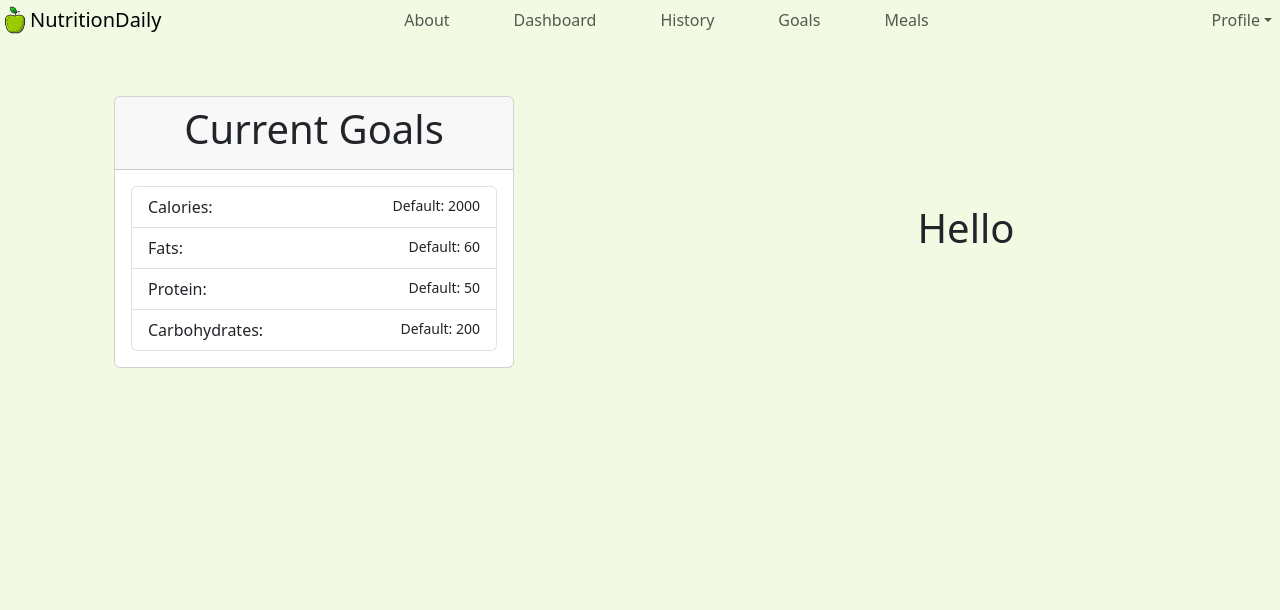
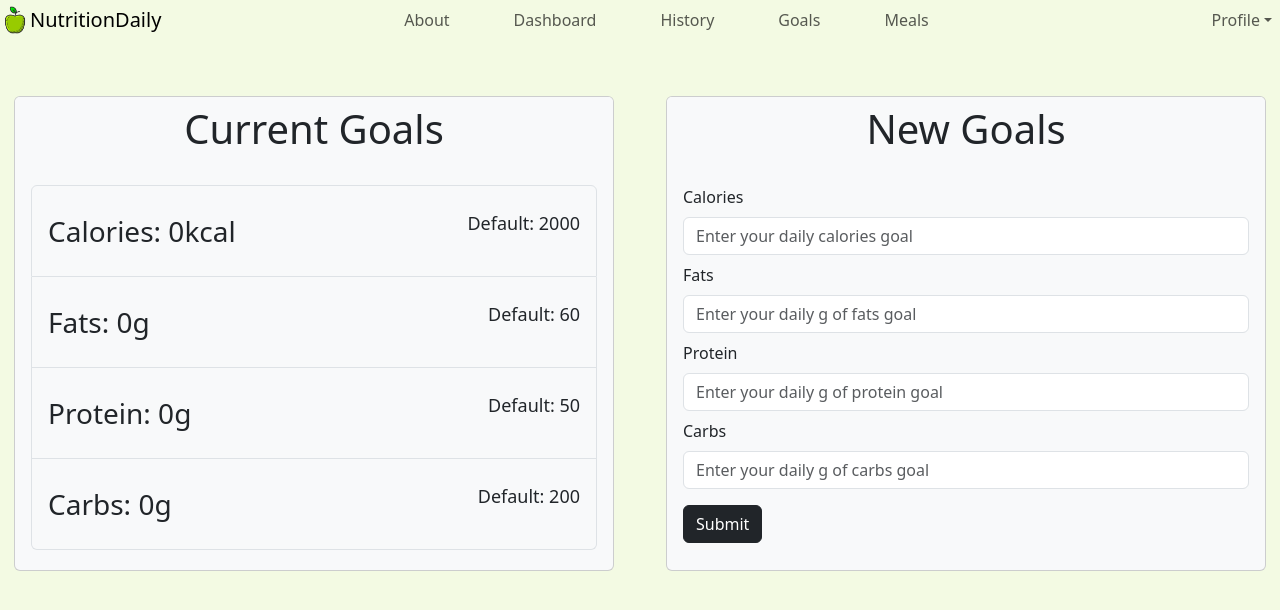
Before and after one commit to Agar1204/NutritionDaily, a React (Vite) app: page /goals in a window 1280 px wide. Shown: the top 610 px of the page. Built offline with nearby package versions, Linux system fonts and the light colour scheme; no server answers; the database is empty; sample sign-in values are in the browser's storage.

Commit message:
finished goals page

```diff
--- a/src/Components/Goals.jsx
+++ b/src/Components/Goals.jsx
@@ -1,41 +1,131 @@
 import { Form, Button, Card, Row, Col, ListGroup, Badge} from "react-bootstrap"
 import Header from "./Header"
+import { useState, useEffect } from "react"
+import { auth, db } from "../firebase"
+import { doc, getDoc, updateDoc } from "firebase/firestore"
 
 export default function Goals(){
+    const [goals, setGoals] = useState({})
+    const [calories, setCalories] = useState(0)
+    const [fats, setFats] = useState(0)
+    const [proteins, setProteins] = useState(0)
+    const [carbs, setCarbs] = useState(0)
+    const user = auth.currentUser
+    const submit = false
+
+    useEffect(() => {
+        const getGoals = async() => {
+            try{
+                const goalsRef = doc(db, "users", user.uid)
+                const goalsSnap = await getDoc(goalsRef)
+                if (goalsSnap.exists()){
+                    setGoals(goalsSnap.data().goals)
+                    setCalories(goalsSnap.data().goals.Calories)
+                    setFats(goalsSnap.data().goals.Fats)
+                    setProteins(goalsSnap.data().goals.Protein)
+                    setCarbs(goalsSnap.data().goals.Carbs)
+                }
+            } catch (error) {
+                alert(error.message)
+            }
+        }
+        getGoals();}, [goals]
+    )
+
+    async function handleSubmit(event){
+        event.preventDefault()
+        const formData = new FormData(event.target)
+        const newCalories = formData.get("calories")
+        const newCarbs = formData.get("carbs")
+        const newProteins = formData.get("protein")
+        const newFats = formData.get("fats")
+
+        const goalsRef = doc(db, "users", user.uid)
+        await updateDoc(goalsRef, {
+            'goals.Calories': newCalories,
+            'goals.Fats': newFats,
+            'goals.Protein': newProteins,
+            'goals.Carbs': newCarbs
+        });
+
+        setCalories(newCalories)
+        setCarbs(newCarbs)
+        setFats(newFats)
+        setProteins(newProteins)
+
+        setGoals({
+            Calories: newCalories,
+            Fats: newFats,
+            Protein: newProteins,
+            Carbs: newCarbs
+        })
+    }
+
     return(
         <>
         <Header />
             <div style={{backgroundColor: '#f3fae3'}} className="min-vh-100 pt-5">
                 <Row>
                     <Col md={6} className="d-flex align-items-center justify-content-center">
-                        <Card style = {{width:"400px"}}>
-                            <Card.Header className="text-center">
+                        <Card style = {{backgroundColor: '#F8F9FA', width:"600px", height:"475px"}}>
+                            <Card.Header style={{backgroundColor: '#F8F9FA'}}className="text-center border-0">
                                 <h1> Current Goals</h1>
                             </Card.Header>
-                            <Card.Body>
-                                <ListGroup>
-                                    <ListGroup.Item className="d-flex justify-content-between">Calories:
-                                        <small> Default: 2000</small>
+                            <Card.Body className="d-flex flex-column">
+                                <ListGroup className="flex-grow-1">
+                                    <ListGroup.Item style={{backgroundColor: '#F8F9FA', fontSize:"28px"}} className="d-flex justify-content-between py-4">
+                                        <span>Calories: {calories}kcal</span>
+                                        <small style={{fontSize:"18px"}}>Default: 2000</small>
                                     </ListGroup.Item>
-                                    <ListGroup.Item className="d-flex justify-content-between"> Fats:
-                                        <small> Default: 60</small>
+                                    <ListGroup.Item style={{backgroundColor: '#F8F9FA', fontSize:"28px"}} className="d-flex justify-content-between py-4">
+                                        <span>Fats: {fats}g</span>
+                                        <small style={{fontSize:"18px"}}>Default: 60</small>
                                     </ListGroup.Item>
-                                    <ListGroup.Item className="d-flex justify-content-between">Protein:
-                                        <small> Default: 50</small>
+                                    <ListGroup.Item style={{backgroundColor: '#F8F9FA', fontSize:"28px"}} className="d-flex justify-content-between py-4">
+                                        <span>Protein: {proteins}g</span>
+                                        <small style={{fontSize:"18px"}}>Default: 50</small>
                                     </ListGroup.Item>
-                                    <ListGroup.Item className="d-flex justify-content-between"> Carbohydrates:
-                                        <small> Default: 200</small>
+                                    <ListGroup.Item style={{backgroundColor: '#F8F9FA', fontSize:"28px"}} className="d-flex justify-content-between py-4">
+                                        <span>Carbs: {carbs}g</span>
+                                        <small style={{fontSize:"18px"}}>Default: 200</small>
                                     </ListGroup.Item>
                                 </ListGroup>
                             </Card.Body>
                         </Card>
                     </Col>
                     <Col md={6} className="d-flex align-items-center justify-content-center">
-                        <h1> Hello </h1>
+                        <Card style = {{backgroundColor: '#F8F9FA', width:"600px", height:"475px"}}>
+                            <Card.Header style = {{backgroundColor: '#F8F9FA'}} className="text-center border-0">
+                                    <h1> New Goals</h1>
+                            </Card.Header>
+                            <Card.Body>
+                                <Form onSubmit={handleSubmit}>
+                                    <Form.Group id="name">
+                                        <Form.Label> Calories</Form.Label>
+                                        <Form.Control placeholder="Enter your daily calories goal" name="calories" required />
+                                    </Form.Group>
+
+                                    <Form.Group id="email" className="mt-2">
+                                        <Form.Label> Fats</Form.Label>
+                                        <Form.Control placeholder="Enter your daily g of fats goal" name="fats" required />
+                                    </Form.Group>
+
+                                    <Form.Group id="password" className="mt-2">
+                                        <Form.Label> Protein</Form.Label>
+                                        <Form.Control placeholder="Enter your daily g of protein goal" name="protein" required />
+                                    </Form.Group>
+
+                                    <Form.Group id="confirm-password" className="mt-2">
+                                        <Form.Label> Carbs</Form.Label>
+                                        <Form.Control placeholder= "Enter your daily g of carbs goal" name="carbs" required />
+                                    </Form.Group>
+                                    <Button className="mt-3 btn btn-dark"type="submit"> Submit </Button>
+                                </Form>
+                            </Card.Body>
+                        </Card>
                     </Col>
                 </Row>
              </div>
         </>
     )
-
 }
```
Also changed, not shown: src/Components/Dashboard.jsx (line endings or trailing spaces).
